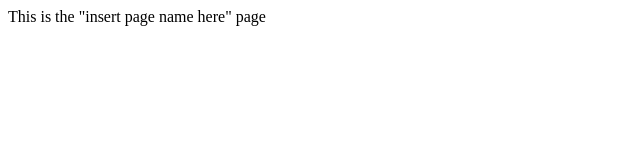
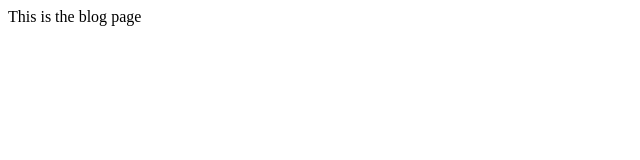
Before and after one commit to discoduckling/example-blog, a Next.js app: page /blog in a window 1280 px wide. Shown: the top 160 px of the page, without its empty margins (0-640 px from the left). Built offline with nearby package versions, Linux system fonts and the light colour scheme.

Commit message:
Add static props to blog page

```diff
--- a/pages/blog.js
+++ b/pages/blog.js
@@ -1,7 +1,16 @@
 import React from "react";
 
 const Page = (props) => {
-    return <div>This is the "insert page name here" page</div>
+    const { title } = props;
+    return <div>This is the {title} page</div>
 }
 
 export default Page;
+
+export async function getStaticProps() {
+    return {
+        props: {
+            title: "blog"
+        }
+    };
+}
```
